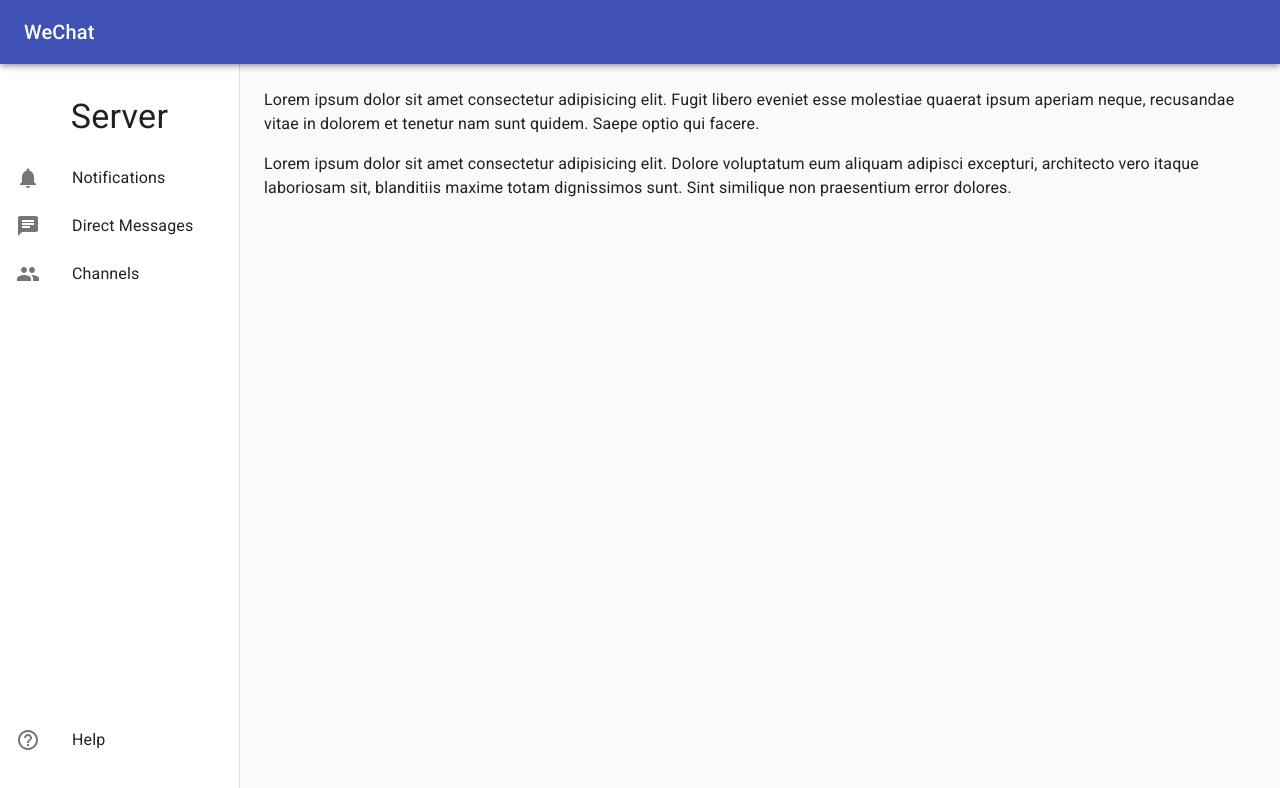
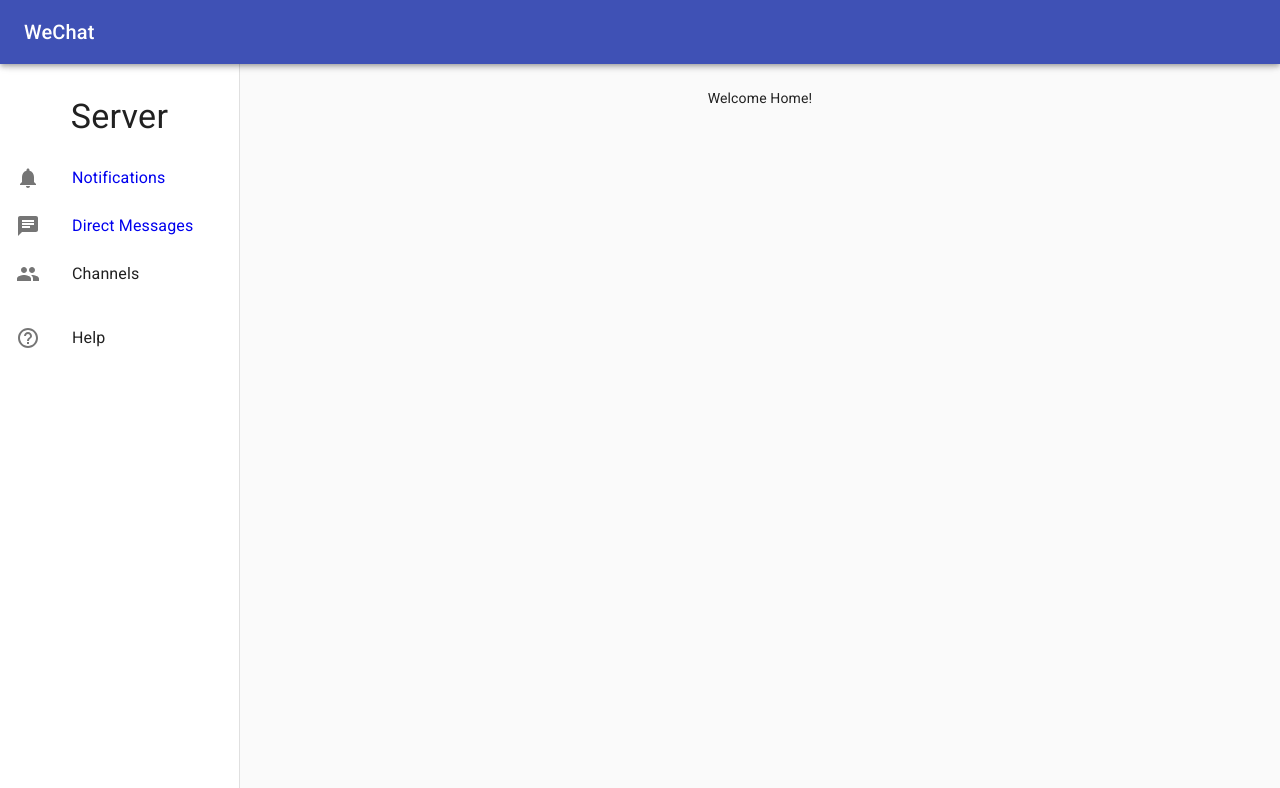
Before and after one commit to latchkostov/react-chat-app, a React (Create React App) app: page / in a window 1280 px wide. Shown: the top 788 px of the page. Built offline with nearby package versions, Linux system fonts and the light colour scheme.

Commit message:
Add react router, add Home and Notification component scaffolds.

```diff
--- a/package.json
+++ b/package.json
@@ -12,8 +12,10 @@
     "@types/node": "^12.0.0",
     "@types/react": "^16.9.0",
     "@types/react-dom": "^16.9.0",
+    "@types/react-router-dom": "^5.1.3",
     "react": "^16.13.1",
     "react-dom": "^16.13.1",
+    "react-router-dom": "^5.1.2",
     "react-scripts": "3.4.1",
     "typescript": "~3.7.2"
   },
--- a/src/App.tsx
+++ b/src/App.tsx
@@ -1,16 +1,13 @@
-import React from 'react';
+import React, { lazy, Suspense } from 'react';
+import { Switch, Route, BrowserRouter as Router } from 'react-router-dom';
 import './App.css';
 import { createStyles, Theme, makeStyles } from '@material-ui/core/styles';
 import CssBaseline from '@material-ui/core/CssBaseline';
 import Typography from '@material-ui/core/Typography';
 import Toolbar from '@material-ui/core/Toolbar';
-import List from '@material-ui/core/List';
-import ListItem from '@material-ui/core/ListItem';
-import { ListItemIcon, ListItemText, AppBar, Drawer } from '@material-ui/core';
-import Notifications from '@material-ui/icons/Notifications';
-import Chat from '@material-ui/icons/Chat';
-import Group from '@material-ui/icons/Group';
-import HelpOutline from '@material-ui/icons/HelpOutline';
+import { AppBar, Drawer } from '@material-ui/core';
+import Menu from './components/core/menu.component';
+import Home from './components/home/home.component';
 
 const drawerWidth = 240;
 
@@ -55,7 +52,10 @@ const useStyles = makeStyles((theme: Theme) =>
 function App() {
   const classes = useStyles();
 
+  const NotificationsPage = lazy(() => import('./components/notifications.component'));
+
   return (
+    <Router>
     <div className={classes.root}>
       <CssBaseline />
       <AppBar position="fixed" className={classes.appBar}>
@@ -76,41 +76,23 @@ function App() {
         <div className={classes.drawerContainer}>
           <Typography variant='h4' className={classes.drawerServerName}>Server</Typography>
           <div className={classes.listsContainer}>
-            <List>
-              <ListItem button key='notifications'>
-                <ListItemIcon><Notifications></Notifications></ListItemIcon>
-                <ListItemText primary='Notifications' />
-              </ListItem>
-              <ListItem button key='chat'>
-                <ListItemIcon><Chat></Chat></ListItemIcon>
-                <ListItemText primary='Direct Messages' />
-              </ListItem>
-              <ListItem button key='channels'>
-                <ListItemIcon><Group></Group></ListItemIcon>
-                <ListItemText primary='Channels' />
-              </ListItem>
-            </List>
-            <List>
-              <ListItem button key='help'>
-                <ListItemIcon><HelpOutline /></ListItemIcon>
-                <ListItemText primary='Help' />
-              </ListItem>
-            </List>
+            <Menu />
           </div>
         </div>
       </Drawer>
       <main className={classes.content}>
         <Toolbar />
-        <Typography paragraph>
-          Lorem ipsum dolor sit amet consectetur adipisicing elit. Fugit libero eveniet esse molestiae quaerat ipsum aperiam neque, recusandae vitae in dolorem et tenetur nam sunt quidem. Saepe optio qui facere.
-        </Typography>
-        <Typography paragraph>
-          Lorem ipsum dolor sit amet consectetur adipisicing elit. Dolore voluptatum eum aliquam adipisci excepturi, architecto vero itaque laboriosam sit, blanditiis maxime totam dignissimos sunt. Sint similique non praesentium error dolores.
-        </Typography>
+          <Suspense fallback={'loading'}>
+            <Switch>
+              <Route exact path='/' component={Home} />
+              <Route exact path='/notifications' component={NotificationsPage} />
+              <Route component={Home} />
+            </Switch>
+          </Suspense>
       </main>
     </div>
+    </Router>
   );
 }
 
-
 export default App;
--- /dev/null
+++ b/src/components/core/menu.component.tsx
@@ -0,0 +1,44 @@
+import React, { FunctionComponent } from 'react';
+import { Link } from 'react-router-dom';
+import List from '@material-ui/core/List';
+import ListItem from '@material-ui/core/ListItem';
+import { ListItemIcon, ListItemText } from '@material-ui/core';
+import Notifications from '@material-ui/icons/Notifications';
+import Chat from '@material-ui/icons/Chat';
+import Group from '@material-ui/icons/Group';
+import HelpOutline from '@material-ui/icons/HelpOutline';
+
+
+
+const Menu: FunctionComponent<any> = (props: any) => {
+    return (
+        <div>
+            <List>
+              <Link to="/notifications">
+                <ListItem button key='notifications'>
+                  <ListItemIcon><Notifications></Notifications></ListItemIcon>
+                  <ListItemText primary='Notifications' />
+                </ListItem>
+              </Link>
+              <Link to="/direct_messsages">
+                <ListItem button key='chat'>
+                    <ListItemIcon><Chat></Chat></ListItemIcon>
+                    <ListItemText primary='Direct Messages' />
+                </ListItem>
+              </Link>
+              <ListItem button key='channels'>
+                <ListItemIcon><Group></Group></ListItemIcon>
+                <ListItemText primary='Channels' />
+              </ListItem>
+            </List>
+            <List>
+              <ListItem button key='help'>
+                <ListItemIcon><HelpOutline /></ListItemIcon>
+                <ListItemText primary='Help' />
+              </ListItem>
+            </List>
+        </div>
+    );
+}
+
+export default Menu;
--- /dev/null
+++ b/src/components/home/home.component.tsx
@@ -0,0 +1,9 @@
+import React, { FunctionComponent } from 'react';
+
+const Home: FunctionComponent<any> = (props: any) => {
+    return (
+        <div>Welcome Home!</div>
+    );
+};
+
+export default Home;
--- /dev/null
+++ b/src/components/notifications.component.tsx
@@ -0,0 +1,9 @@
+import React, { FunctionComponent } from 'react';
+
+const NotificationsView: FunctionComponent<any> = (props: any) => {
+    return (
+        <div>Notifications</div>
+    );
+}
+
+export default NotificationsView;
--- a/src/index.css
+++ b/src/index.css
@@ -11,3 +11,11 @@ code {
   font-family: source-code-pro, Menlo, Monaco, Consolas, 'Courier New',
     monospace;
 }
+
+a {
+  text-decoration: none;
+}
+
+a:visited {
+  color: inherit;
+}
```
Also changed, not shown: 1 other file (tests, documents, lock files or other folders).
